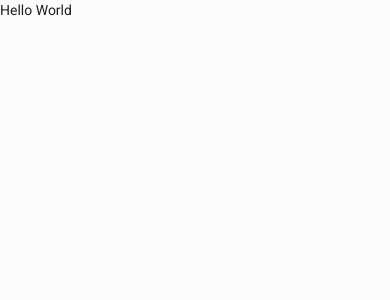
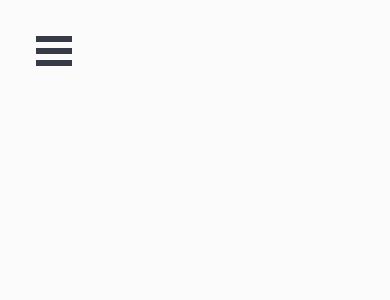
Before and after one commit to tflearydev/ReactConf, a React (Create React App) app in the folder client/: page / in a window 390 px wide. Shown: the top 300 px of the page. Built offline with nearby package versions, Linux system fonts and the light colour scheme.

Commit message:
implemented hamburger menu

```diff
--- a/client/src/components/homepage/Homepage.jsx
+++ b/client/src/components/homepage/Homepage.jsx
@@ -1,13 +1,13 @@
 import React from 'react';
+import Navbar from '../navbar/Nav';
 
 function Homepage() {
 
     return (
 
-        <div>
-
-            Hello World
-        </div>
+        <>
+            <Navbar />
+        </>
 
     )
 }
--- /dev/null
+++ b/client/src/components/navbar/Hamburger.jsx
@@ -0,0 +1,69 @@
+import React, { Component } from 'react';
+import { slide as Menu } from 'react-burger-menu';
+
+
+var styles = {
+    bmBurgerButton: {
+      position: 'fixed',
+      width: '36px',
+      height: '30px',
+      left: '36px',
+      top: '36px'
+    },
+    bmBurgerBars: {
+      background: '#373a47'
+    },
+    bmBurgerBarsHover: {
+      background: '#a90000'
+    },
+    bmCrossButton: {
+      height: '24px',
+      width: '24px'
+    },
+    bmCross: {
+      background: '#bdc3c7'
+    },
+    bmMenuWrap: {
+      position: 'fixed',
+      height: '100%'
+    },
+    bmMenu: {
+      background: '#373a47',
+      padding: '2.5em 1.5em 0',
+      fontSize: '1.15em'
+    },
+    bmMorphShape: {
+      fill: '#373a47'
+    },
+    bmItemList: {
+      color: '#b8b7ad',
+      padding: '0.8em'
+    },
+    bmItem: {
+      display: 'inline-block'
+    },
+    bmOverlay: {
+      background: 'rgba(0, 0, 0, 0.3)'
+    }
+  }
+
+class Hamburger extends Component {
+  showSettings (event) {
+    event.preventDefault();
+
+  }
+
+  render () {
+    // NOTE: You also need to provide styles, see https://github.com/negomi/react-burger-menu#styling
+    return (
+      <Menu styles= { styles }>
+        <a id="home" className="menu-item" href="/">Home</a>
+        <a id="about" className="menu-item" href="/about">About</a>
+        <a id="contact" className="menu-item" href="/contact">Contact</a>
+        <a onClick={ this.showSettings } className="menu-item--small" href="">Settings</a>
+      </Menu>
+    );
+  }
+}
+
+export default Hamburger;
--- a/client/src/components/navbar/Nav.jsx
+++ b/client/src/components/navbar/Nav.jsx
@@ -0,0 +1,23 @@
+import React from 'react';
+import Hamburger from './Hamburger';
+
+
+function Navbar() {
+
+
+    return (
+
+        <>
+
+            <nav>
+                <Hamburger />
+            </nav>
+
+        </>
+
+
+    )
+}
+
+
+export default Navbar;
```
Also changed, not shown: client/src/components/navbar/Hamburger.scss (added).
